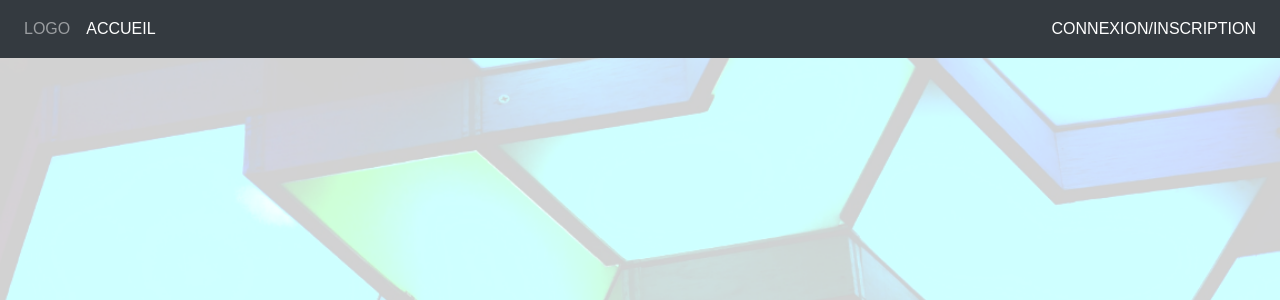
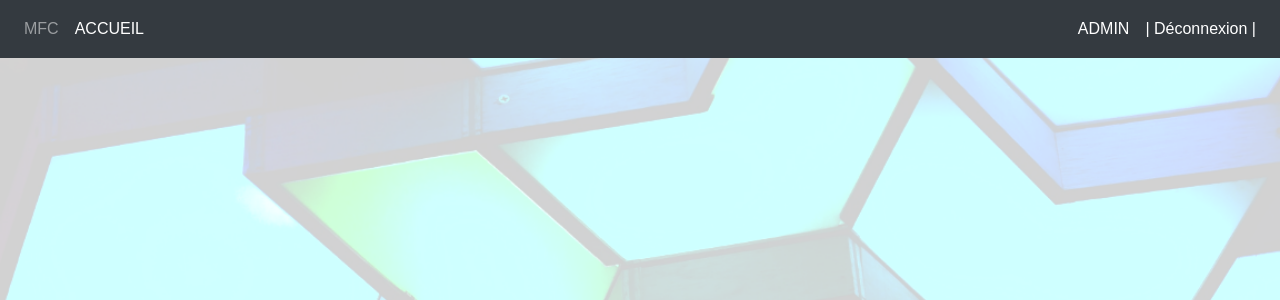
Before and after one commit to MeddySeize/MFC_2020, a PHP site: page /index.php in a window 1280 px wide. Shown: the top 300 px of the page. Run offline with PHP 8.4, Linux system fonts and the light colour scheme; the visitor is signed in with stand-in values (Sample User, id 1).

Commit message:
Ajout de differents header par type de user

```diff
--- a/element/header.php
+++ b/element/header.php
@@ -1,26 +1,95 @@
 <link rel="stylesheet" href="/css/bootstrap.css">
-<nav class="navbar navbar-expand-md navbar-dark bg-dark">
-      <div class="navbar-collapse collapse w-100 order-1 order-md-0 dual-collide2">
+<?php
+    session_start();
+    if(isset($_SESSION['type'])){
+        if($_SESSION['type'] == 0){
+            echo('<nav class="navbar navbar-expand-md navbar-dark bg-dark">
+            <div class="navbar-collapse collapse w-100 order-1-md-0 dual-collide2">
                 <ul class="navbar-nav mr-auto">
                     <li class="nav-item">
-            <a href="/index.php" class="nav-link">LOGO</a>
+                        <a href= "/index.php" class="nav-link">MFC</a>
                     </li>
                     <li class="nav-item active">
-            <a href="accueil.php" class="nav-link">ACCUEIL</a>
+                        <a href= "accueil.php" class="nav-link">ACCUEIL</a>
                     </li>
                 </ul>
             </div>
             <div class="mx-auto order-0">
               <a href="" class="navbar-brand mx-auto"></a>
-        <button class="navbar-toggler" type="button" data-toggle="collapse">
+              <button class="navbar-toggler">
                 <span class="navbar-toggler-icon"></span>
               </button>
             </div>
             <div class="navbar-collapse collapse w-100 order-3 dual-collapse2">
                 <ul class="navbar-nav ml-auto">
                     <li class="nav-item active">
-            <a href="auth.php" class="nav-link">CONNEXION/INSCRIPTION</a>
+                        <a href="/auth.php" class="nav-link" style="color: aqua">Bienvenue '.$_SESSION['name'].'!</a>
+                    </li>
+                    <li class="nav-item active">
+                        <a href="element/deconnexion.php" class="nav-link">| Déconnexion |</a>
                     </li>
                 </ul>
             </div>
         </nav>
+        ');
+        }
+        elseif($_SESSION['type'] == 1){
+          echo('<nav class="navbar navbar-expand-md navbar-dark bg-dark">
+          <div class="navbar-collapse collapse w-100 order-1-md-0 dual-collide2">
+              <ul class="navbar-nav mr-auto">
+                  <li class="nav-item">
+                      <a href= "/index.php" class="nav-link">MFC</a>
+                  </li>
+                  <li class="nav-item active">
+                      <a href= "accueil.php" class="nav-link">ACCUEIL</a>
+                  </li>
+              </ul>
+          </div>
+          <div class="mx-auto order-0">
+            <a href="" class="navbar-brand mx-auto"></a>
+            <button class="navbar-toggler">
+              <span class="navbar-toggler-icon"></span>
+            </button>
+          </div>
+          <div class="navbar-collapse collapse w-100 order-3 dual-collapse2">
+              <ul class="navbar-nav ml-auto">
+                  <li class="nav-item active">
+                      <a href="/auth.php" class="nav-link">ADMIN </a>
+                  </li>
+                  <li class="nav-item active">
+                      <a href="element/deconnexion.php" class="nav-link">| Déconnexion |</a>
+                  </li>
+              </ul>
+          </div>
+      </nav>
+      ');
+        }
+    }
+    else{
+        echo('<nav class="navbar navbar-expand-md navbar-dark bg-dark">
+        <div class="navbar-collapse collapse w-100 order-1-md-0 dual-collide2">
+            <ul class="navbar-nav mr-auto">
+                <li class="nav-item">
+                    <a href= "/index.php" class="nav-link">MFC</a>
+                </li>
+                <li class="nav-item active">
+                    <a href= "accueil.php" class="nav-link">ACCUEIL</a>
+                </li>
+            </ul>
+        </div>
+        <div class="mx-auto order-0">
+          <a href="" class="navbar-brand mx-auto"></a>
+          <button class="navbar-toggler">
+            <span class="navbar-toggler-icon"></span>
+          </button>
+        </div>
+        <div class="navbar-collapse collapse w-100 order-3 dual-collapse2">
+            <ul class="navbar-nav ml-auto">
+                <li class="nav-item active">
+                    <a href="/auth.php" class="nav-link">CONNEXION/INSCRIPTION</a>
+                </li>
+            </ul>
+        </div>
+    </nav>');
+    }
+?>
```
Lines whose indentation alone changed are shown as unchanged.
